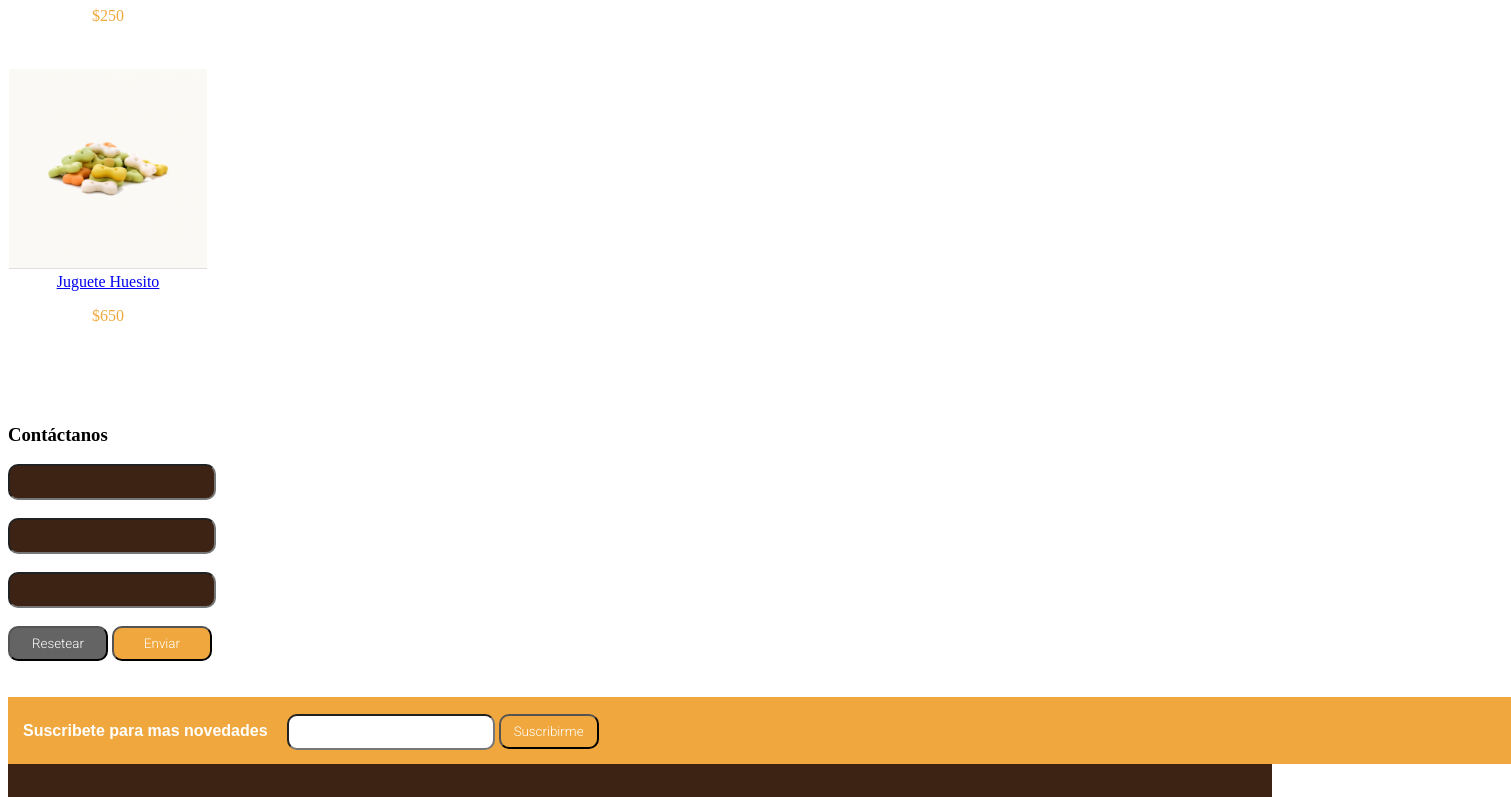
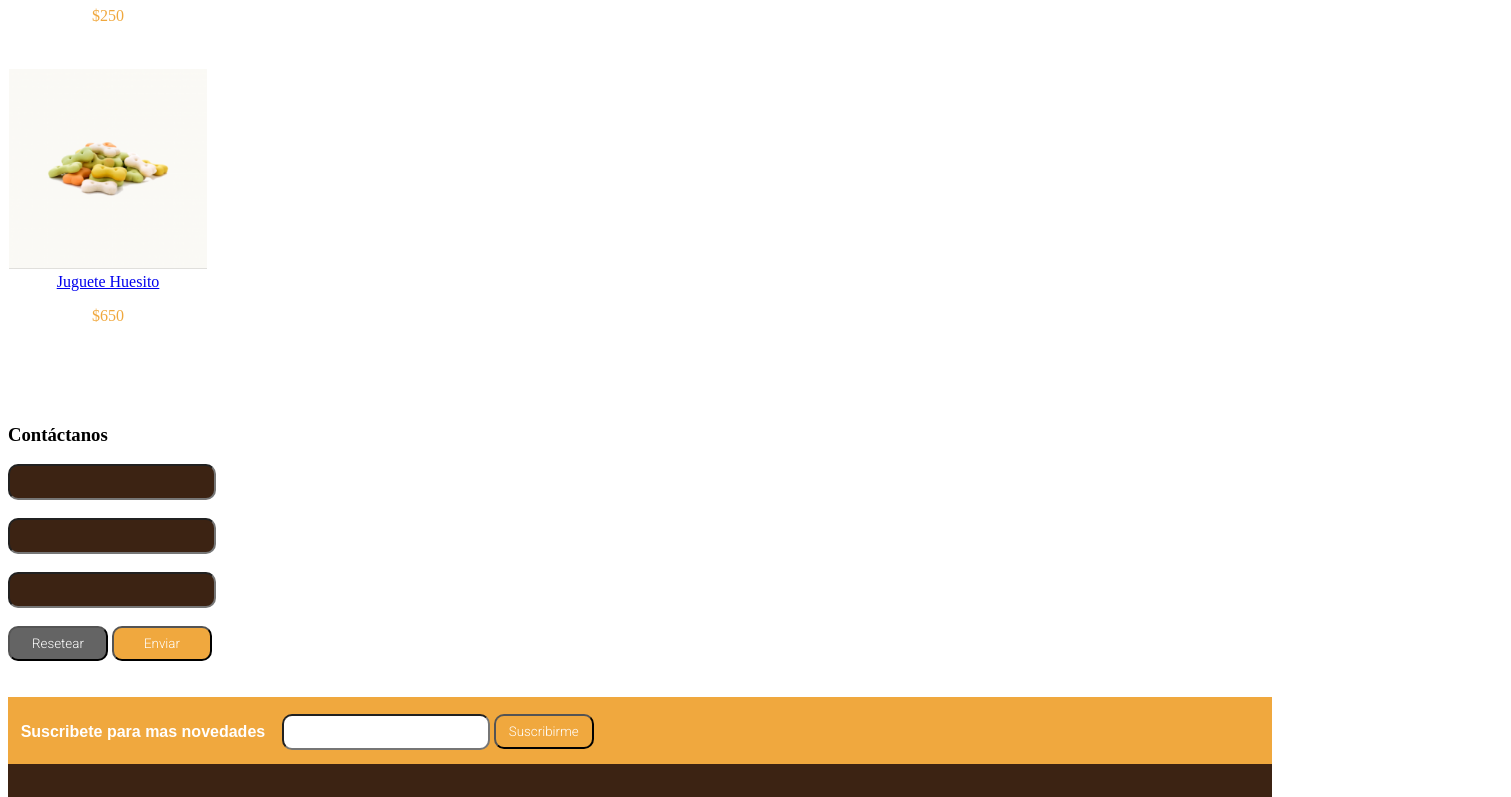
Before and after one commit to Santiagohtoro/front_cat_and_dogs, a plain HTML site: page index.html in a window 1280 px wide. Shown: the part 1444-2241 px from the top of the page, 1511 px wide, since content can reach past the window. Drawn offline with Linux system fonts and the light colour scheme.

Commit message:
clase 9 maquetado

```diff
--- a/css/style.css
+++ b/css/style.css
@@ -87,7 +87,7 @@ footer{
     background-color: #F0A83E;
     display: inline-block;
     height: 50px;
-    width: 1503px;
+    width: 100%;
     padding-top: 1.3%;
 }
 .final{
--- a/index.html
+++ b/index.html
@@ -8,7 +8,7 @@
     <style>
         @import url('https://fonts.googleapis.com/css2?family=Roboto:wght@300&display=swap');
     </style>
-    <title>Clase 6 - figma</title>
+    <title>Clase 9 - Maquetado</title>
 </head>
 <body>
     <header>
```
